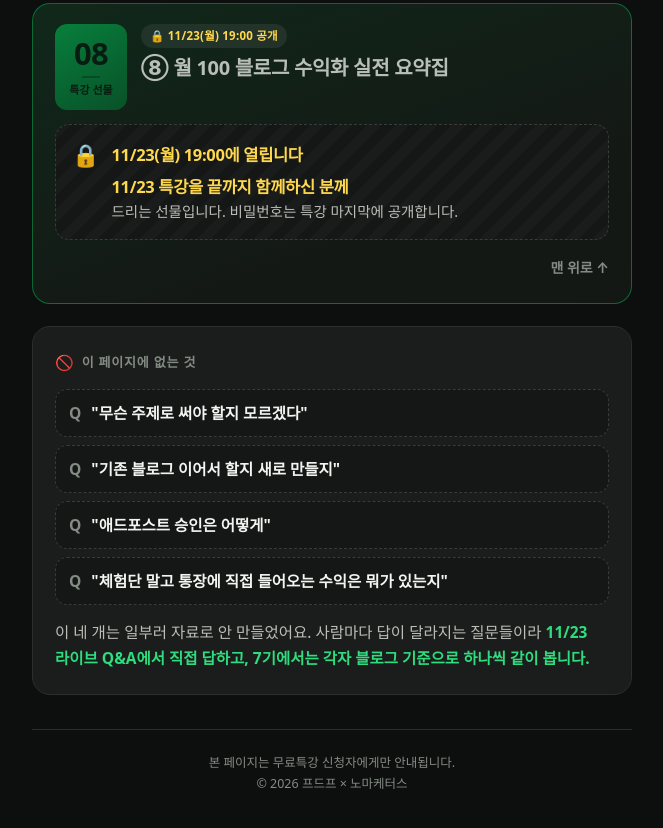
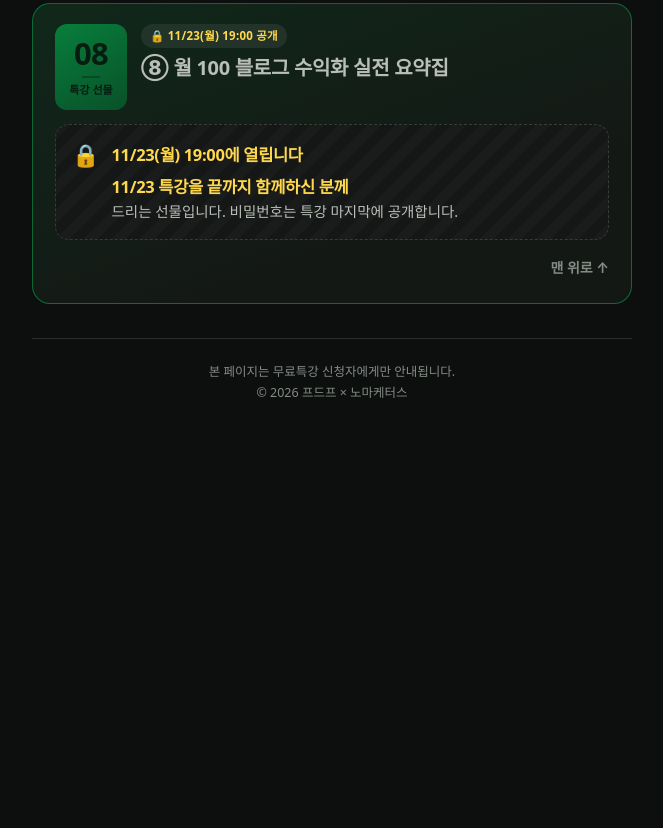
Before and after one commit to pudufu-svg/noma6, a plain HTML site: page index.html in a window 1280 px wide. Shown: the part 9174-10002 px from the top of the page, without its empty margins (308-971 px from the left). After the commit the page ends 9689 px from the top, so only its background shows below. Drawn offline with Linux system fonts and the light colour scheme; a web font is replaced by a local one.

Commit message:
/gift 링크는 팝업 대신 ⑧ 선물 섹션으로 이동, '이 페이지에 없는 것' 제거
Co-Authored-By: Claude Opus 5.5 <noreply@anthropic.com>

```diff
--- a/config.js
+++ b/config.js
@@ -274,7 +274,7 @@ const CONFIG = {
 
     /* ⑧ 11/23 무료특강 선물 (특강 시작 시각에 열림, PDF 자체에 비밀번호) --- */
     {
-      n: 8, slug: "gift", kind: "특강 선물", when: "11/23 무료특강 · 끝까지 계신 분께", final: true, icon: "🎁",
+      n: 8, slug: "gift", land: "section", kind: "특강 선물", when: "11/23 무료특강 · 끝까지 계신 분께", final: true, icon: "🎁",
       openAt: "2026-11-23T19:00", veil: "비밀번호는 특강 끝에 공개", lockIcon: "🔒",
       lockedNote: "**11/23 특강을 끝까지 함께하신 분께** 드리는 선물입니다. 비밀번호는 특강 마지막에 공개합니다.",
       title: "월 100 블로그 수익화 실전 요약집",                                   // 7기 요약집 (구글 드라이브, PDF 자체에 비밀번호)
@@ -299,20 +299,6 @@ const CONFIG = {
       }
     }
   ],
-
-  /* ── 이 페이지에 없는 것 (첫 자료가 열리는 11/16부터 보임) ─────────── */
-  missing: {
-    heading: "이 페이지에 없는 것",
-    asker:   "설문 참여자",
-    showFrom: "2026-11-16T00:00",
-    items: [
-      { text: "무슨 주제로 써야 할지 모르겠다" },
-      { text: "기존 블로그 이어서 할지 새로 만들지" },
-      { text: "애드포스트 승인은 어떻게" },
-      { text: "체험단 말고 통장에 직접 들어오는 수익은 뭐가 있는지" }
-    ],
-    body: "이 네 개는 일부러 자료로 안 만들었어요. 사람마다 답이 달라지는 질문들이라 **11/23 라이브 Q&A에서 직접 답하고, 7기에서는 각자 블로그 기준으로 하나씩 같이 봅니다.**"
-  },
 
   /* ── 강사 소개 (사전 전자책 7쪽 원문 숫자) ─────────────────────────── */
   instructor: {
--- a/index.html
+++ b/index.html
@@ -831,6 +831,12 @@ function openItem(it, via){
   showModal(it);
   track("item_open", { item:it.n, slug:it.slug, via:via, locked:isLocked(it) });
 }
+function landSection(it){
+  var go=function(){ var sec=$("#item-"+it.n); if(!sec) return; var y=sec.getBoundingClientRect().top + window.pageYOffset - 16;
+    document.documentElement.style.scrollBehavior="auto"; window.scrollTo(0, Math.max(0,y)); document.documentElement.style.scrollBehavior=""; };
+  go(); setTimeout(go, 400); window.addEventListener("load", go);   /* 배너 이미지가 늦게 떠서 위치가 밀리는 경우 대비 */
+  track("item_open", { item:it.n, slug:it.slug, via:"link", locked:isLocked(it), land:"section" });
+}
 function closeItem(){
   if(!current) return;
   if(pushed){ pushed = false; history.back(); return; }   /* popstate 에서 닫힘 */
@@ -967,7 +973,8 @@ try{
     $$(".reveal").forEach(function(n){ io.observe(n); });
   } else $$(".reveal").forEach(function(n){ n.classList.add("in"); });
   var first = bySlug(SEG) || bySlug(Q.get("m"));
-  if(first) openItem(first, "link");
+  if(first && first.land === "section") landSection(first);      /* config land:"section" → 팝업 대신 페이지의 그 자료 섹션으로 이동 */
+  else if(first) openItem(first, "link");
   else if(SEG && SEG!=="index.html" && SEG.indexOf(".")<0) history.replaceState(null, "", BASE + cleanSearch());
   if(Q.get("now")) console.warn("[미리보기] ?now= 기준 시각으로 보는 중입니다.");
   var empty=[]; ITEMS.forEach(function(it){ if(it.cta&&!it.cta.url) empty.push(CIRC[it.n]+" "+it.cta.label); });
```
